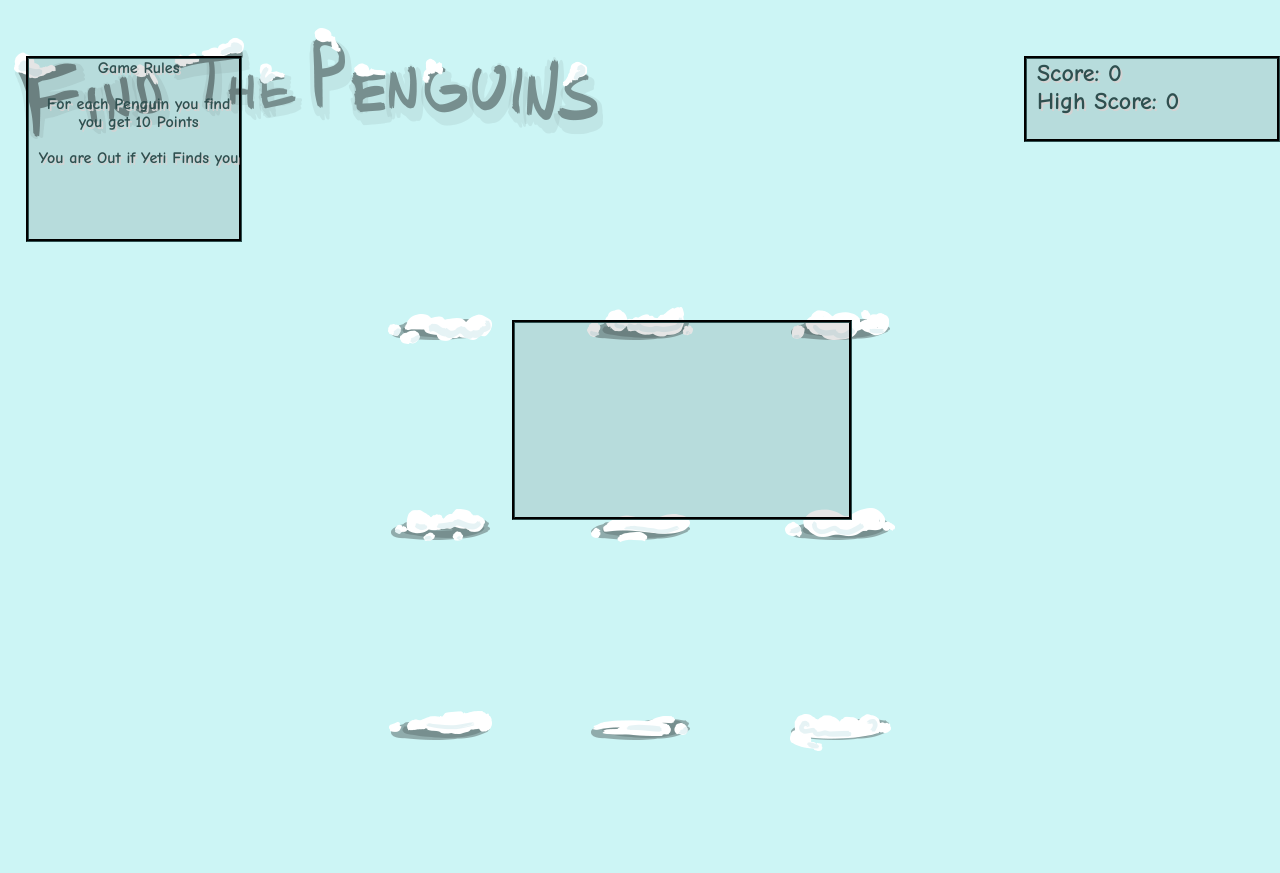
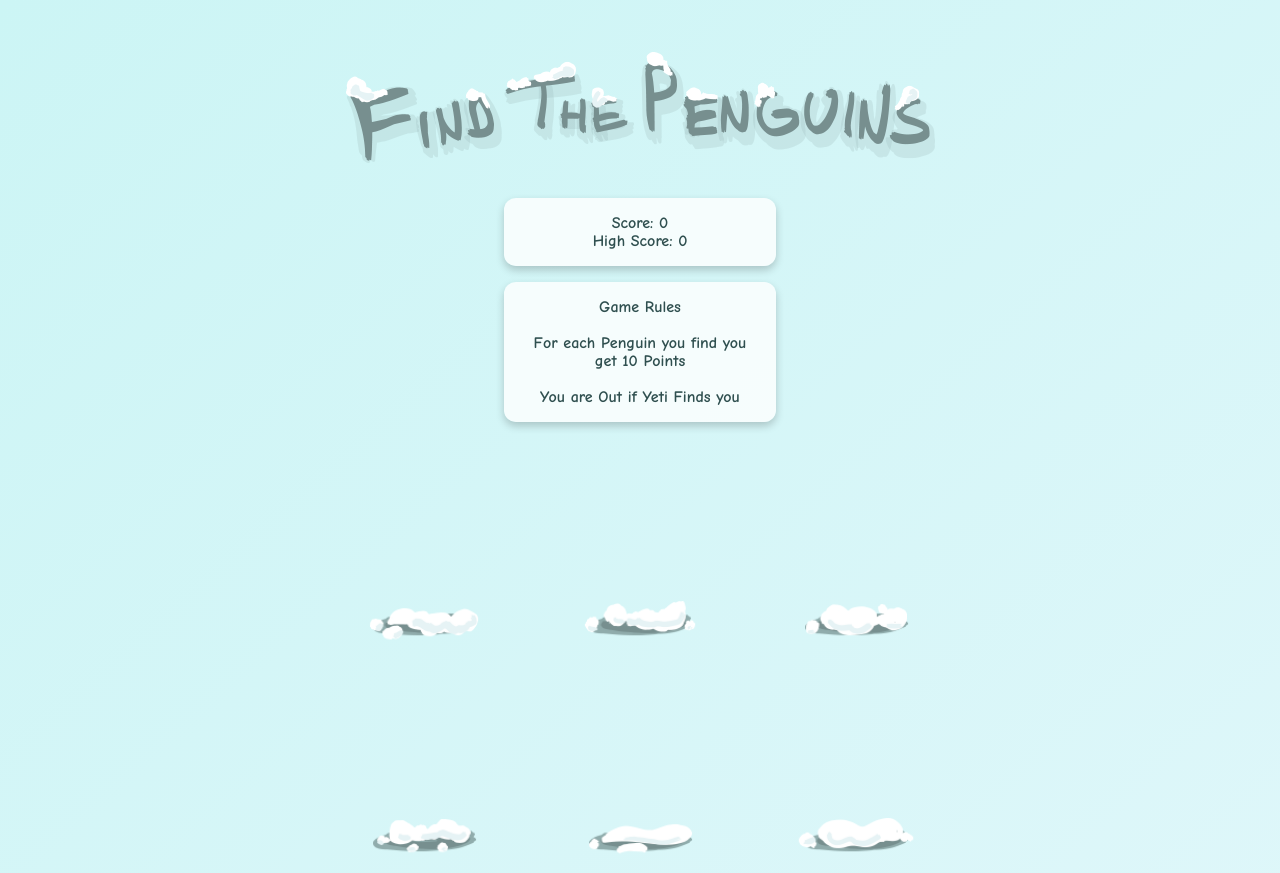
Before and after one commit to rtejasiddhartha/findthepenguin, a plain HTML site: page index.html in a window 1280 px wide. Shown: the top 873 px of the page. Before the commit the page ends 800 px from the top, so only its background shows below. Drawn offline with nearby package versions, Linux system fonts and the light colour scheme.

Commit message:
Update index.css

```diff
--- a/css/index.css
+++ b/css/index.css
@@ -1,202 +1,129 @@
-body {
-    background-color: #ccf5f5;
-}
-#gameholder {
-    width: 600px;
-    margin-left: auto;
-    margin-right: auto;
+:root {
+  --card-bg: rgba(255, 255, 255, 0.8);
+  --accent: darkslategray;
+  --highlight: #ffcc00;
+  --shadow: rgba(0, 0, 0, 0.2);
+  --border-radius: 12px;
 }
 
-#message{
-    width: 340px;
-    height: 200px;
-    position: absolute;
-    padding-left: 10px;
-    left: 40%;
-    top: 40%;
-    border: 3px groove darkslategrey;
-    text-align: center;
-    font-family: Comic Sans MS;
-    font-size: 1.5em;
-    font-weight: 800;
-    color: darkslategrey;
-    text-shadow: 2px 2px lightgrey;
-    background-color: rgba(0, 0, 0, .1);
-}
-#title {
-    width: 600px;
-    height: 150px;
-    background-image:url('../images/penguin_title.png');
-}
-span#hello{
-    text-align: center;
-}
-#score {
-    width: 240px;
-    height: 80px;
-    position: absolute;
-    padding-left: 10px;
-    left: 80%;
-    top: 7%;
-    border: 3px groove darkslategrey;
-    text-align: left;
-    font-family: Comic Sans MS;
-    font-size: 1.5em;
-    font-weight: 800;
-    color: darkslategrey;
-    text-shadow: 2px 2px lightgrey;
-    background-color: rgba(0, 0, 0, .1);
+body {
+  background: linear-gradient(to bottom right, #ccf5f5, #e0f7fa);
+  margin: 0;
+  font-family: 'Comic Sans MS', cursive, sans-serif;
+  display: flex;
+  flex-direction: column;
+  align-items: center;
+  padding: 2rem 1rem 1rem 1rem; /* shift entire content down */
+  min-height: 100vh;
 }
 
-#instruction {
-    width: 200px;
-    height: 180px;
-    position: absolute;
-    padding-left: 10px;
-    left: 2%;
-    top: 7%;
-    border: 3px groove darkslategrey;
-    text-align: center;
-    font-family: Comic Sans MS;
-    font-size: 1em;
-    font-weight: 800;
-    color: darkslategrey;
-    text-shadow: 2px 2px lightgrey;
-    background-color: rgba(0, 0, 0, .1);
+/* Top section layout wrapper */
+#top-panel {
+  width: 100%;
+  max-width: 720px;
+  display: flex;
+  flex-direction: column;
+  align-items: center;
+  gap: 1rem;
+  margin-bottom: 1.5rem;
 }
 
-#penguin1:hover {
-    background-image:url('../images/mound_1_hover.png');
-    cursor: pointer;
+/* Game title */
+#title {
+  background-image: url('../images/penguin_title.png');
+  width: 100%;
+  height: 150px;
+  background-size: contain;
+  background-repeat: no-repeat;
+  background-position: center;
 }
-#penguin1:active {
-    background-image:url('../images/penguin_1.png');
+
+/* Score and instruction cards */
+#score,
+#instruction {
+  background-color: var(--card-bg);
+  color: var(--accent);
+  border-radius: var(--border-radius);
+  box-shadow: 0 4px 8px var(--shadow);
+  padding: 1rem;
+  text-align: center;
+  font-weight: bold;
+  font-size: 1rem;
+  width: 100%;
+  max-width: 240px;
+  margin: 0 auto;
 }
-#penguin1 {
-    width: 200px;
-    height: 200px;
-    float: left;
-    background-image:url('../images/mound_1.png');
+
+/* 3x3 Penguin Grid */
+#gameholder {
+  display: grid;
+  grid-template-columns: repeat(3, 1fr); /* Always 3 columns */
+  grid-template-rows: repeat(3, 1fr);    /* Always 3 rows */
+  gap: 0.5rem;
+  width: 100%;
+  max-width: 640px;
+  aspect-ratio: 1 / 1; /* Keeps square grid */
+  padding: 0 1rem;
+  margin-bottom: 2rem;
 }
-#penguin2:hover {
-    background-image:url('../images/mound_2_hover.png');
-    cursor: pointer;
+
+.FindThePenguin {
+  background-size: cover;
+  background-position: center;
+  background-repeat: no-repeat;
+  cursor: pointer;
+  border-radius: var(--border-radius);
+  transition: transform 0.2s, box-shadow 0.2s;
+  width: 100%;
+  height: 100%;
 }
-#penguin2:active {
-    background-image:url('../images/penguin_2.png');
+
+.FindThePenguin:hover {
+  transform: scale(1.05);
+  box-shadow: 0 4px 12px var(--shadow);
 }
-#penguin2 {
-    width: 200px;
-    height: 200px;
-    float: left;
-    background-image:url('../images/mound_2.png');
+
+/* Win/Lose message */
+#message {
+  padding: 1.5rem;
+  background-color: var(--card-bg);
+  color: var(--accent);
+  font-size: 1.2rem;
+  font-weight: bold;
+  border-radius: var(--border-radius);
+  box-shadow: 0 4px 12px var(--shadow);
+  position: fixed;
+  top: 65%;                /* pushed lower from center */
+  left: 50%;
+  transform: translate(-50%, -50%);
+  visibility: hidden;
+  display: none;
+  cursor: pointer;
+  text-align: center;
+  max-width: 90%;
+  z-index: 9999;
 }
-#penguin3:hover {
-    background-image:url('../images/mound_3_hover.png');
-    cursor: pointer;
+
+
+
+/* Responsive adjustments */
+@media (max-width: 600px) {
+  #top-panel {
+    gap: 0.75rem;
+    margin-bottom: 1rem;
+  }
+
+  #score, #instruction {
+    width: 90%;
+    font-size: 0.95rem;
+  }
+
+  #gameholder {
+    padding: 0 0.5rem;
+    max-width: 360px;
+  }
+  #message {
+    top: 75%;
+    transform: translate(-50%, -50%);
+  }
 }
-#penguin3:active {
-    background-image:url('../images/penguin_3.png');
-}
-#penguin3 {
-    width: 200px;
-    height: 200px;
-    float: left;
-    background-image:url('../images/mound_3.png');
-}
-#penguin4:hover {
-    background-image:url('../images/mound_4_hover.png');
-    cursor: pointer;
-}
-#penguin4:active {
-    background-image:url('../images/penguin_4.png');
-}
-#penguin4 {
-    width: 200px;
-    height: 200px;
-    float: left;
-    background-image:url('../images/mound_4.png');
-}
-#penguin5:hover {
-    background-image:url('../images/mound_5_hover.png');
-    cursor: pointer;
-}
-#penguin5:active {
-    background-image:url('../images/penguin_5.png');
-}
-#penguin5 {
-    width: 200px;
-    height: 200px;
-    float: left;
-    background-image:url('../images/mound_5.png');
-}
-#penguin6:hover {
-    background-image:url('../images/mound_6_hover.png');
-    cursor: pointer;
-}
-#penguin6:active {
-    background-image:url('../images/penguin_6.png');
-}
-#penguin6 {
-    width: 200px;
-    height: 200px;
-    float: left;
-    background-image:url('../images/mound_6.png');
-}
-#penguin7:hover {
-    background-image:url('../images/mound_7_hover.png');
-    cursor: pointer;
-}
-#penguin7:active {
-    background-image:url('../images/penguin_7.png');
-}
-#penguin7 {
-    width: 200px;
-    height: 200px;
-    float: left;
-    background-image:url('../images/mound_7.png');
-}
-#penguin8:hover {
-    background-image:url('../images/mound_8_hover.png');
-    cursor: pointer;
-}
-#penguin8:active {
-    background-image:url('../images/penguin_8.png');
-}
-#penguin8 {
-    width: 200px;
-    height: 200px;
-    float: left;
-    background-image:url('../images/mound_8.png');
-}
-#penguin9:hover {
-    background-image:url('../images/mound_9_hover.png');
-    cursor: pointer;
-}
-#penguin9:active {
-    background-image:url('../images/penguin_8.png');
-}
-#penguin9 {
-    width: 200px;
-    height: 200px;
-    float: left;
-    background-image:url('../images/mound_9.png');
-}
-#yeti:hover {
-    background-image:url('../images/mound_9_hover.png');
-    cursor: pointer;
-}
-#yeti:active {
-    background-image:url('../images/yeti.png');
-}
-#yeti {
-    width: 200px;
-    height: 200px;
-    float: left;
-    background-image:url('../images/mound_9.png');
-}
-.moundHover{
-  transition: background 1.5s;
-  -webkit-transition: background 1.5s;
-  -moz-transition: background 1.5s;
-}
```
